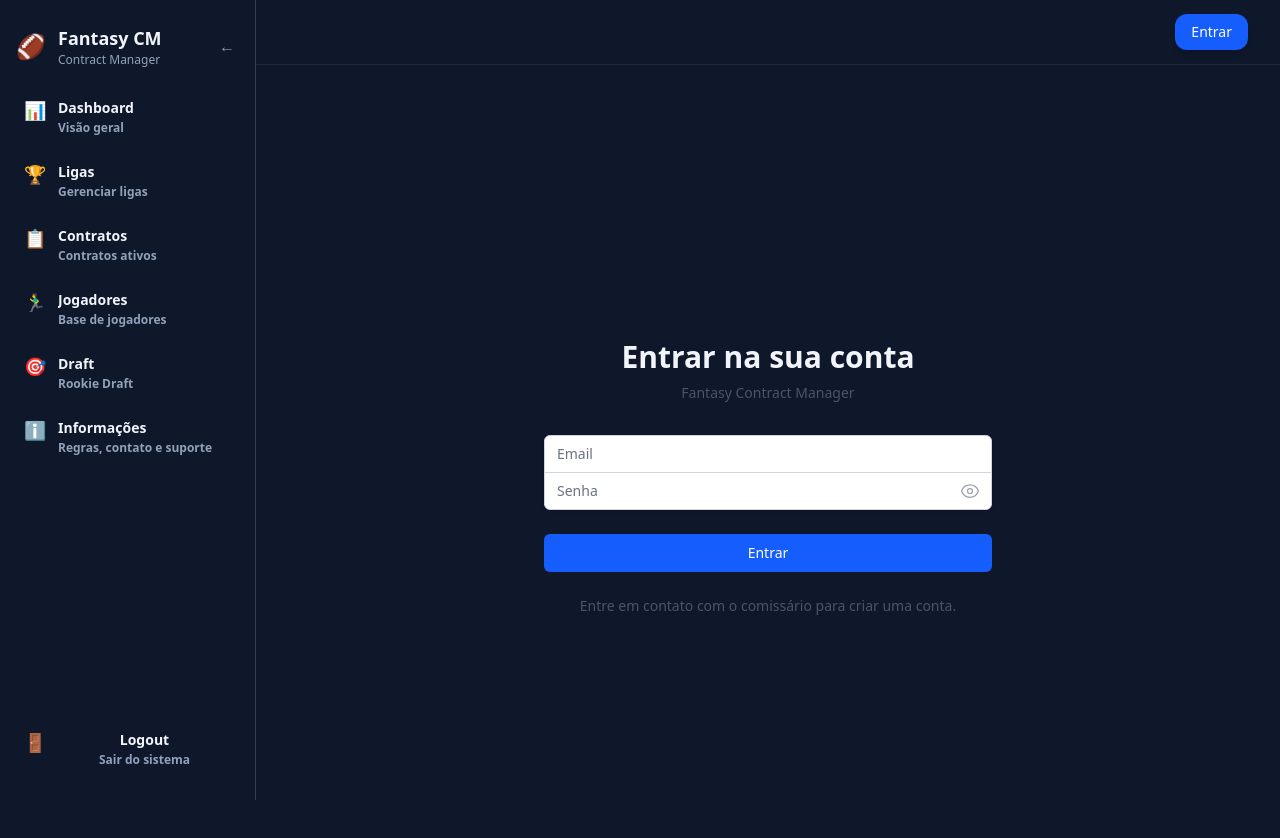
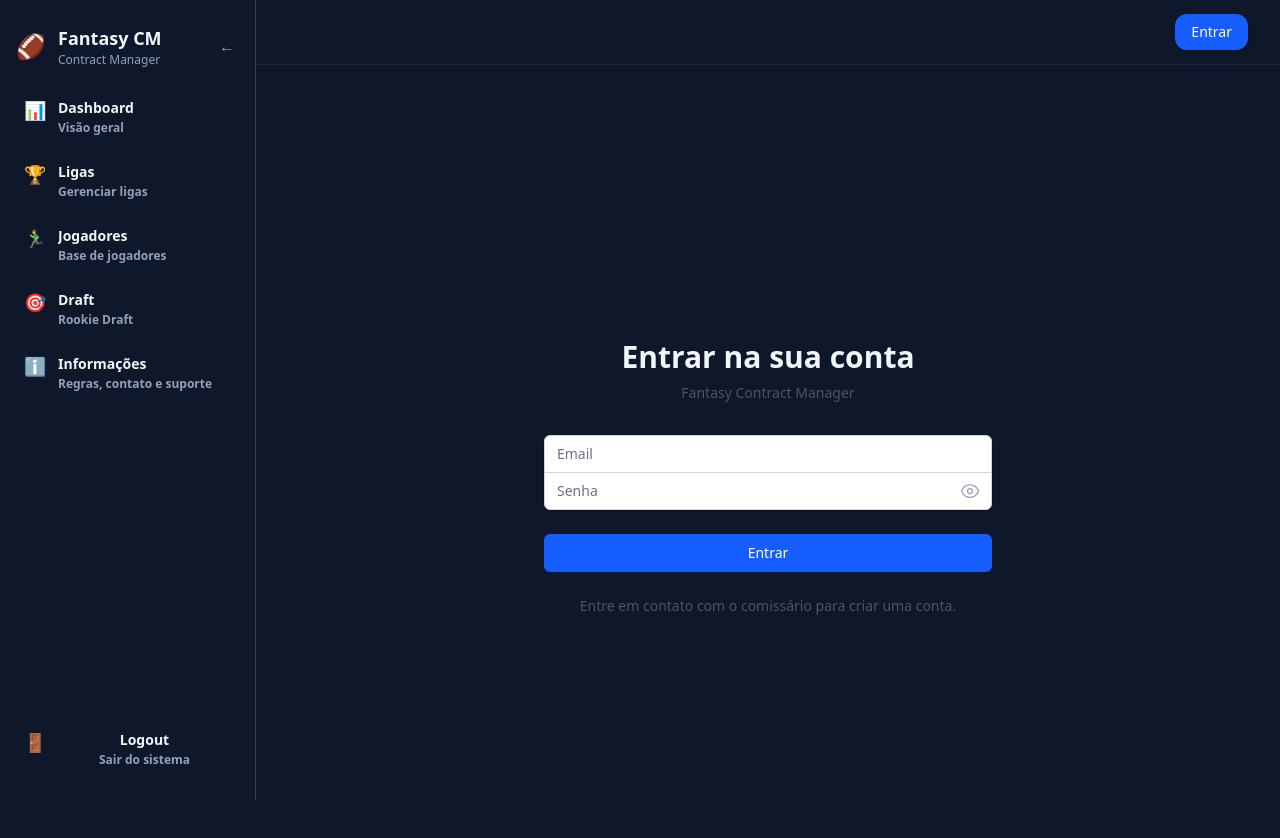
Before and after one commit to lzpck/FantasyContractManager, a Next.js app: page /auth/signin in a window 1280 px wide. Shown: the top 838 px of the page. Built offline with nearby package versions, Linux system fonts and the light colour scheme; no server answers.

Commit message:
feat: remove opção Contratos do menu sidebar
- Remove item 'Contratos' do menu de navegação
- Simplifica navegação removendo funcionalidade não utilizada

```diff
--- a/src/components/layout/Sidebar.tsx
+++ b/src/components/layout/Sidebar.tsx
@@ -27,12 +27,6 @@ export function Sidebar() {
       href: '/leagues',
       icon: '🏆',
       description: 'Gerenciar ligas',
-    },
-    {
-      name: 'Contratos',
-      href: '/contracts',
-      icon: '📋',
-      description: 'Contratos ativos',
     },
     {
       name: 'Jogadores',
```
